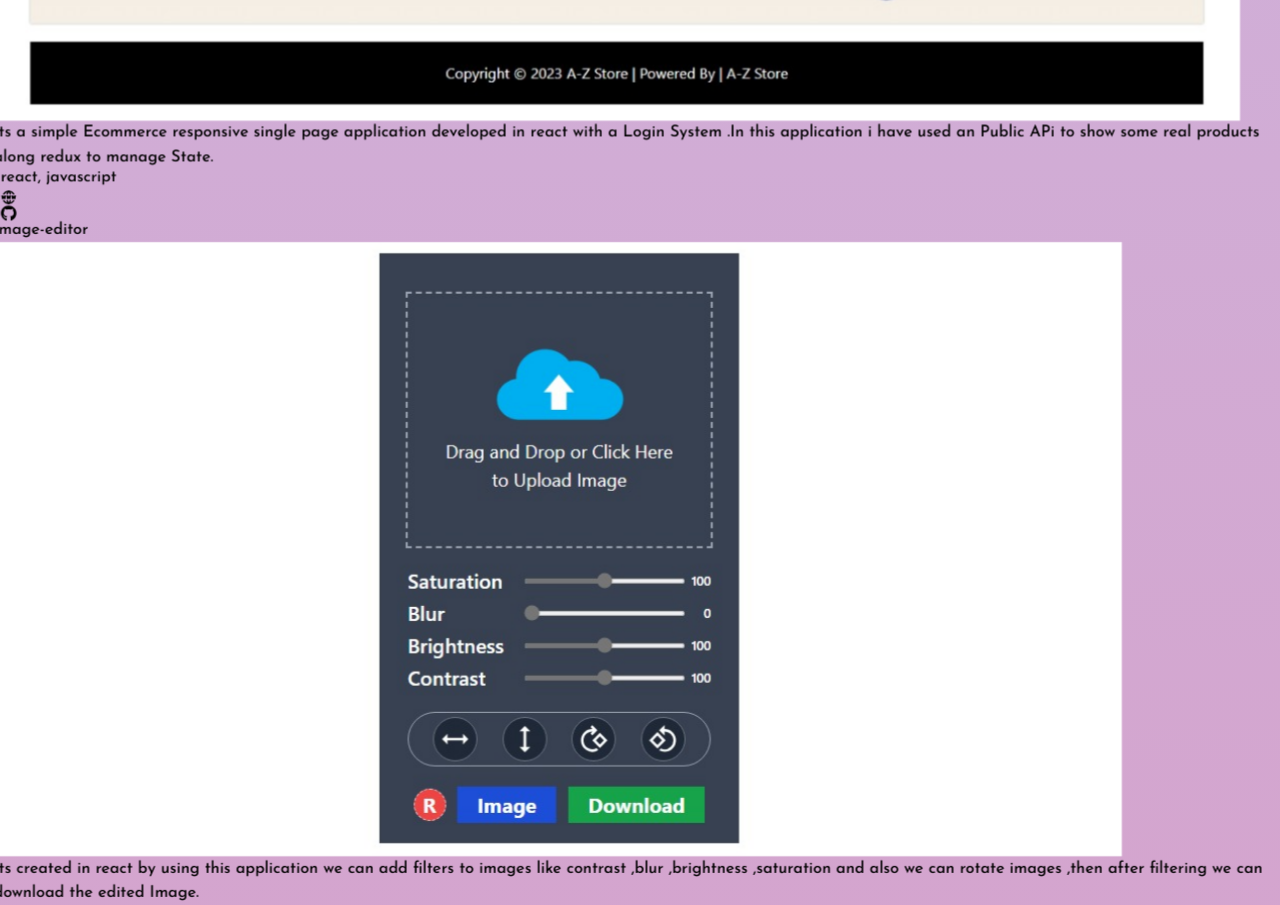
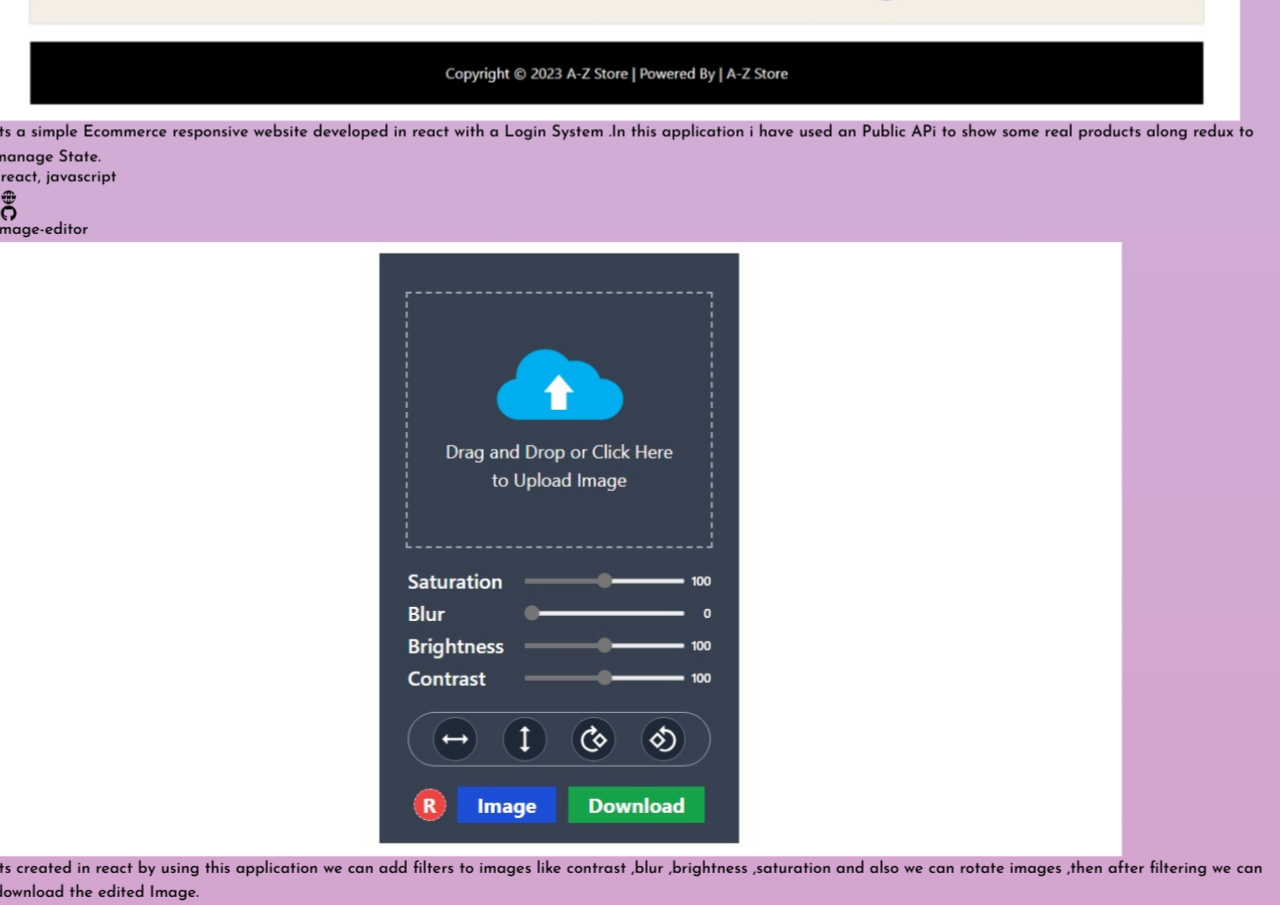
Before and after one commit to subramanyam12/portfolio, a React (Vite) app: page / in a window 1280 px wide. Shown: the part 4400-5305 px from the top of the page. Built offline with nearby package versions, Linux system fonts and the light colour scheme.

Commit message:
adding changes

```diff
--- a/src/components/Projects.jsx
+++ b/src/components/Projects.jsx
@@ -57,7 +57,7 @@ const Projects = () => {
     {
       name: 'E-commerce',
       img: 'ecommerce.jpeg',
-      description: "Its a simple Ecommerce responsive single page application developed in react with a Login System .In this application i have used an Public APi to show some real products along redux to manage State.",
+      description: "Its a simple Ecommerce responsive website developed in react with a Login System .In this application i have used an Public APi to show some real products along redux to manage State.",
       url: 'ecommerce',
       skills: 'react, javascript, django rest framework'
     },
```
Also changed, not shown: 2 other files (tests, documents, lock files or other folders).
